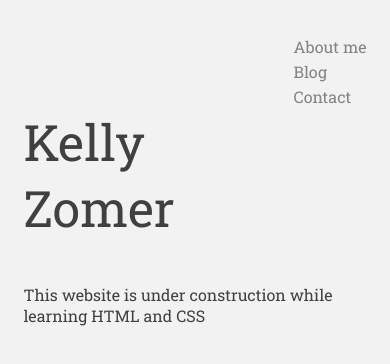
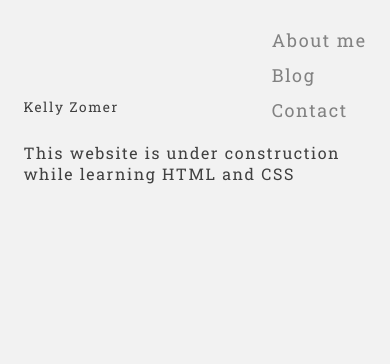
Before and after one commit to kellyzomer/kellyzomer.github.io, a plain HTML site: page index.html in a window 390 px wide. Drawn offline with Linux system fonts and the light colour scheme.

Commit message:
Test if h1 scaling is better on mobile

```diff
--- a/style.css
+++ b/style.css
@@ -1,12 +1,10 @@
 @import url('https://fonts.googleapis.com/css2?family=Roboto+Slab:wght@100;400&display=swap');
-
-/* 9/19:    I deleted the font-size: 4vw in h1
-            Haven't commit this yet         */
 
 body {
     background-color: #f2f2f2;
     font-family: 'Roboto Slab';
     margin: 6vw;
+    letter-spacing: .1rem;
 }
 
 ul {
@@ -17,9 +15,10 @@ ul {
 }
 
 li a {
-    line-height: 25px;
+    line-height: 35px;
     color: #828282;
     text-decoration: none;
+    font-size: large;
 }
 
 li a:hover {
@@ -29,16 +28,15 @@ li a:hover {
 h1 {
     color: #404040;
     font-size: 50px;
+    font-size: 3.5vw;
     font-weight: 400;
     padding-top: 75px;
     padding-right: 75px;
+    box-sizing: border-box;
 }
 
 
 p {
     color:  #404040;
     padding-top: 10px;
-
-
-
 }
```
